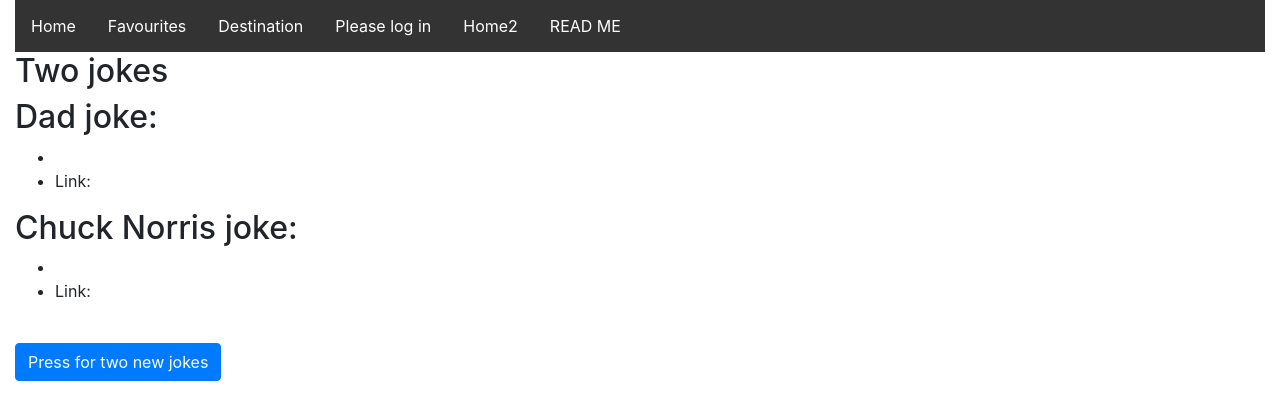
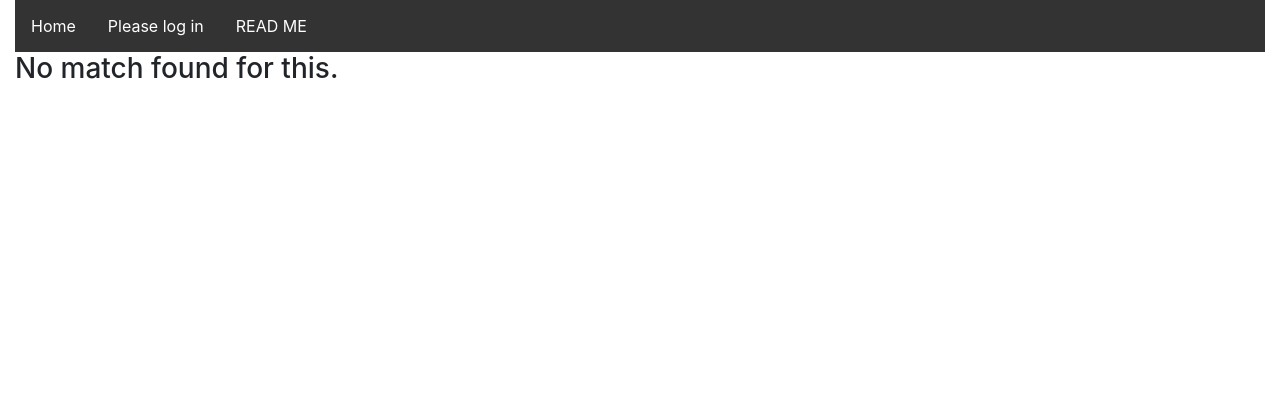
Before and after one commit to jbndk/sem3frontend, a React (Create React App) app: page /jokes in a window 1280 px wide. Shown: the top 420 px of the page. Built offline with nearby package versions, Linux system fonts and the light colour scheme.

Commit message:
changes made together in Zoom meeting

```diff
--- a/src/App.js
+++ b/src/App.js
@@ -1,8 +1,8 @@
 import 'bootstrap/dist/css/bootstrap.min.css';
 import React, { useState, useEffect } from "react"
 import facade from "./apiFacade";
-import TwoJokes from './jokes';
 import DestinationPage from './destination';
+import ProfilePage from './myprofile';
 import FavouritePage from './favourites';
 import {
   BrowserRouter as Router,
@@ -72,20 +72,26 @@ function Header({ isLoggedin, loginMsg }) {
       <li><NavLink exact activeClassName="active" to="/">Home</NavLink></li>
       {isLoggedin && (
         <>
-        <li><NavLink activeClassName="active" to="/jokes">Jokes</NavLink></li>
+        <li><NavLink activeClassName="active" to="/myprofile">My Profile</NavLink></li>
+        <li><NavLink activeClassName="active" to="/favourites">Favourites</NavLink></li>
+        <li><NavLink activeClassName="active" to="/destination">Destination</NavLink></li>
         </>
       )}
-      <li><NavLink activeClassName="active" to="/favourites">Favourites</NavLink></li>
-      <li><NavLink activeClassName="active" to="/destination">Destination</NavLink></li>
+            {isLoggedin && (
+        <>
+        <li><NavLink activeClassName="active" to="/adminpage">Admin page</NavLink></li>
+        </>
+      )}
+
       <li><NavLink activeClassName="active" to="/login-out"> {loginMsg}  </NavLink></li>
-      <li><NavLink activeClassName="active" to="/home2">Home2 </NavLink></li>
       <li><NavLink activeClassName="active" to="/readme">READ ME</NavLink></li>
     </ul>
   );
 }
 
 function App() {
-  const [loggedIn, setLoggedIn] = useState(false)
+  const [loggedIn, setLoggedIn] = useState(false);
+  const [isAdmin, setIsAdmin] = useState(false);
   const [errorMessage, setErrorMessage] = useState("");
 
   const logout = () => {
@@ -131,8 +137,8 @@ function App() {
             )}
         </Route>
 
-        <Route exact path="/home2">
-          <Home2 />
+        <Route exact path="/myprofile">
+          <MyProfile />
         </Route>
 
         <Route exact path="/destination">
@@ -141,10 +147,6 @@ function App() {
 
         <Route exact path="/favourites">
           <Favourites />
-        </Route>
-
-        <Route path="/jokes">
-          <Jokes />
         </Route>
 
         <Route path="/readme">
@@ -173,19 +175,10 @@ function Home() {
   );
 }
 
-function Home2() {
+function MyProfile() {
   return (
     <div>
-      <h2>Home2</h2>
-    </div>
-  );
-}
-
-function Jokes() {
-  return (
-    <div>
-      <h2>Two jokes</h2>
-      <TwoJokes />
+      <ProfilePage />
     </div>
   );
 }
--- a/src/apiFacade.js
+++ b/src/apiFacade.js
@@ -10,16 +10,23 @@ function handleHttpErrors(res) {
 }
 
 function apiFacade() {
+
   const setToken = (token) => {
     localStorage.setItem('jwtToken', token)
   }
+
   const getToken = () => {
     return localStorage.getItem('jwtToken')
   }
 
+  const setUsername = (user) => {
+      localStorage.setItem('userName', user)
+    }
+
   const getUsername = () => {
     return localStorage.getItem('userName')
   }
+
   const loggedIn = () => {
     const loggedIn = getToken() != null;
     return loggedIn;
@@ -33,7 +40,9 @@ function apiFacade() {
     return fetch(URL + "/api/login", options)
       .then(handleHttpErrors)
       .then(res => {
+        console.log(res);
         setToken(res.token);
+        setUsername(res.username);
       })
   }
 
--- a/src/favourites.js
+++ b/src/favourites.js
@@ -1,18 +1,23 @@
 import mainURL from "./settings";
 import facade from "./apiFacade";
 import 'bootstrap/dist/css/bootstrap.min.css';
-import { useState } from "react";
+import { useState, useEffect } from "react"
+import { Col } from "react-bootstrap";
 
 
 const GetFavourites = () => {
     const [favourites, setFavourites] = useState([]);
     const [user, setUser] = useState(facade.getUsername);
 
-    fetch(mainURL + "/api/destination/open/favourites/" + user)
+    useEffect(() => {
+        fetch(mainURL + "/api/destination/open/favourites/" + user)
         .then((res) => res.json())
         .then((data) => {
+            console.log(user);
+            console.log(data);
             setFavourites(data);
         });
+      }, [])
 
     //{favourites.map((country) =>
     //  <a key={country} href="#" class="list-group-item list-group-item-action list-group-item-primary">{country}</a>
--- a/src/jokes.js
+++ /dev/null
@@ -1,31 +0,0 @@
-import mainURL from "./settings";
-import { useState } from "react";
-
-const TwoJokes = () => {
-    const [jokes, setJokes] = useState("");
-    const GetJokes = () => {
-        fetch(mainURL + "/api/jokes/parallel")
-            .then((res) => res.json())
-            .then((data) => {
-                setJokes(data);
-            });
-    };
-    return (
-        <div>
-            <h2>Dad joke:</h2>
-            <ul>
-            <li>{jokes.joke1}</li>
-            <li>Link: {jokes.joke1Reference}</li>
-            </ul>
-            <h2>Chuck Norris joke:</h2>
-            <ul>
-            <li>{jokes.joke2}</li>
-            <li>Link: {jokes.joke2Reference}</li>
-            </ul>
-            <br/>
-            <button class="btn btn-primary" onClick={() => GetJokes()}>Press for two new jokes</button>
-        </div>
-    );
-};
-
-export default TwoJokes;
--- /dev/null
+++ b/src/myprofile.js
@@ -0,0 +1,44 @@
+import mainURL from "./settings";
+import facade from "./apiFacade";
+import app from "./App";
+import 'bootstrap/dist/css/bootstrap.min.css';
+import { useState, useEffect } from "react"
+
+
+const MyProfile = () => {
+
+    const [userMessage, setUserMessage] = useState("");
+
+    useEffect(() => {
+        fetch(mainURL + "/api/info/user", facade.makeOptions("GET", true))
+        .then((res) => res.json())
+        .then((data) => {
+            console.log(data);
+            setUserMessage(data);
+        });
+      }, [])
+
+      const deleteProfile = () => {
+        const userName = localStorage.getItem('userName');
+        console.log(userName);
+        fetch(mainURL + "/api/info/open/" + userName, facade.makeOptions("DELETE", true))
+        .then((res) => res.json())
+        .then((data) => {
+            console.log(data);
+            facade.logout();
+            window.location.reload();
+        });
+      }
+
+    return (
+
+        <div class="sm col-8">
+            <br/><br/>
+            <h3 key={userMessage.msg}>{userMessage.msg}</h3>
+            <br/><br/>
+            <button className="btn btn-primary" onClick={deleteProfile}>Delete my profile</button>
+        </div>
+    )
+}
+
+export default MyProfile;
--- a/src/settings.js
+++ b/src/settings.js
@@ -1,3 +1,4 @@
+//const mainURL = "https://www.claesvonh.dk/sem3back";
 const mainURL = "http://localhost:8080/sem3";
 
 export default mainURL;
```
